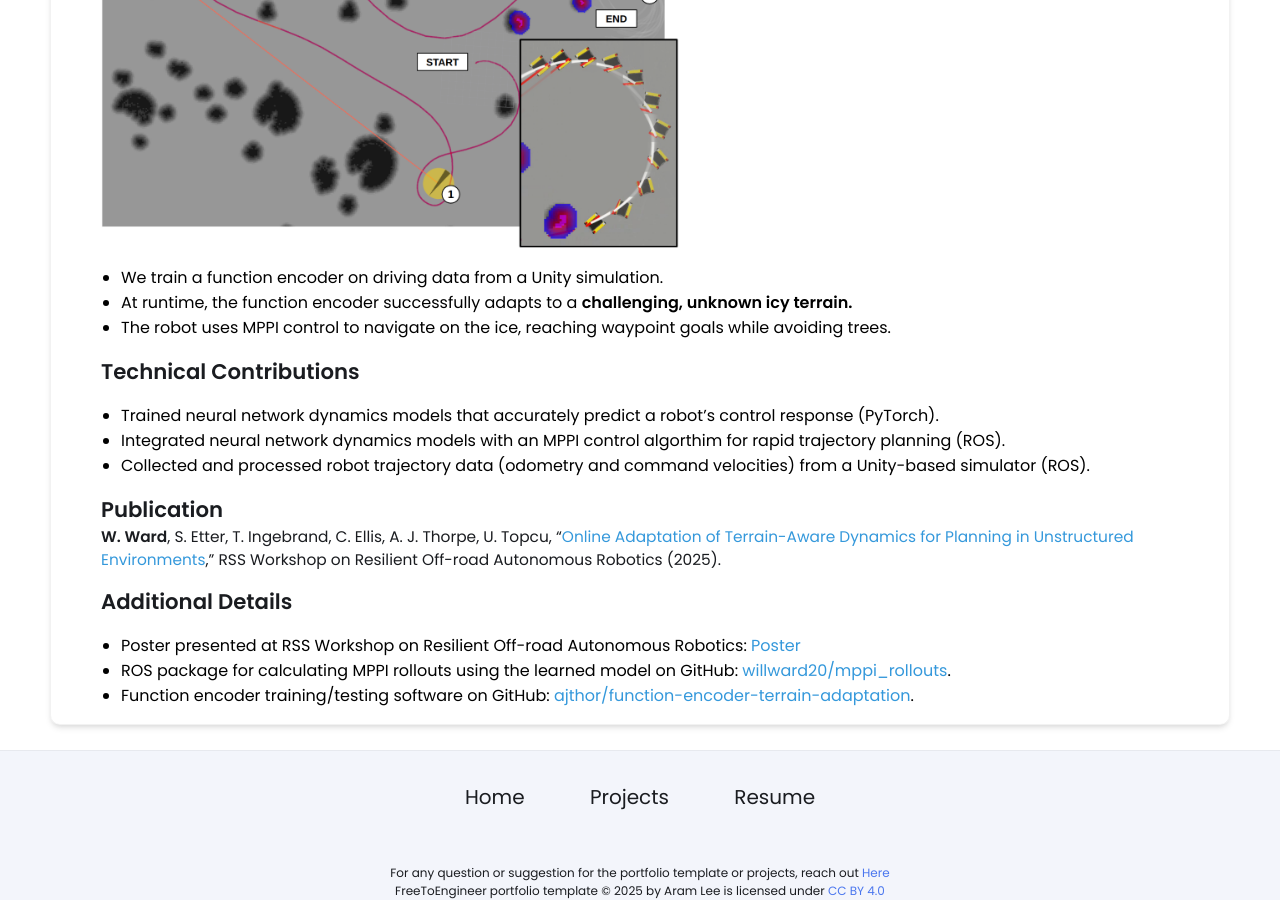
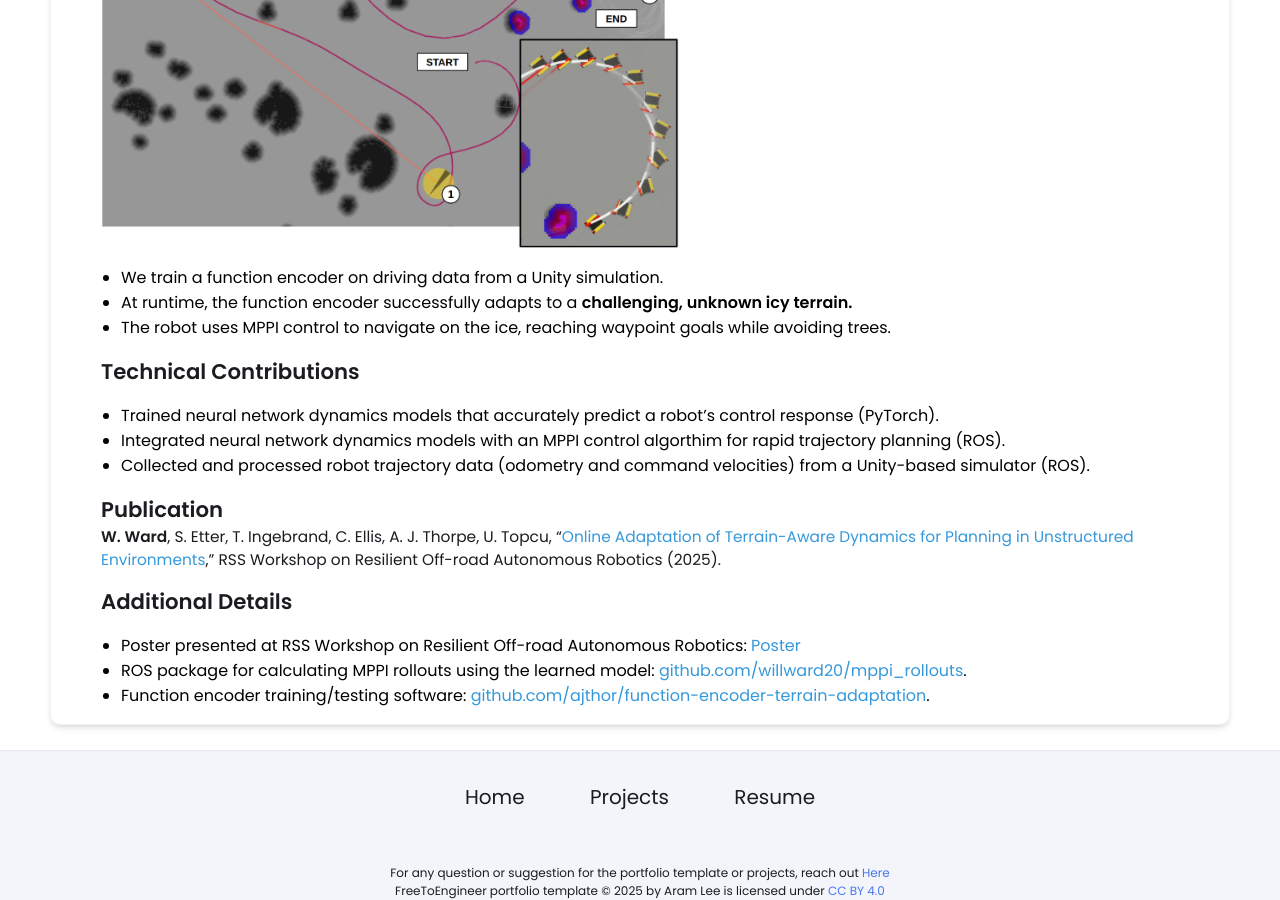
Before and after one commit to willward20/willward20.github.io, a Jekyll site: the page built from _projects/RSS-terrain-adaptation/index.md, in a window 1280 px wide and 900 px high, scrolled down 1588 px. Built offline with Jekyll 4.4.1, drawn with Linux system fonts in a browser that asks for light colours.

Commit message:
Update index.md

```diff
--- a/_projects/RSS-terrain-adaptation/index.md
+++ b/_projects/RSS-terrain-adaptation/index.md
@@ -48,5 +48,5 @@
 
 ## Additional Details
 * Poster presented at RSS Workshop on Resilient Off-road Autonomous Robotics: [Poster](https://github.com/willward20/willward20.github.io/blob/main/_projects/RSS-terrain-adaptation/RSS-ROAR-poster.pdf)
-* ROS package for calculating MPPI rollouts using the learned model on GitHub: [willward20/mppi_rollouts](https://github.com/willward20/mppi_rollouts).
-* Function encoder training/testing software on GitHub: [ajthor/function-encoder-terrain-adaptation](https://github.com/ajthor/function-encoder-terrain-adaptation/tree/main).
+* ROS package for calculating MPPI rollouts using the learned model: [github.com/willward20/mppi_rollouts](https://github.com/willward20/mppi_rollouts).
+* Function encoder training/testing software: [github.com/ajthor/function-encoder-terrain-adaptation](https://github.com/ajthor/function-encoder-terrain-adaptation/tree/main).
```
